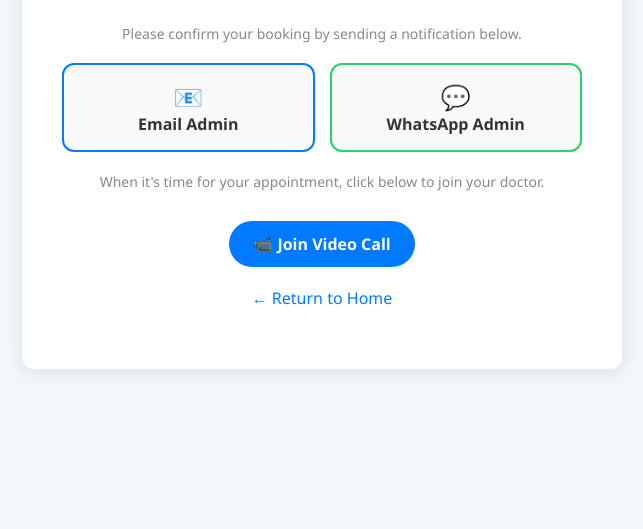
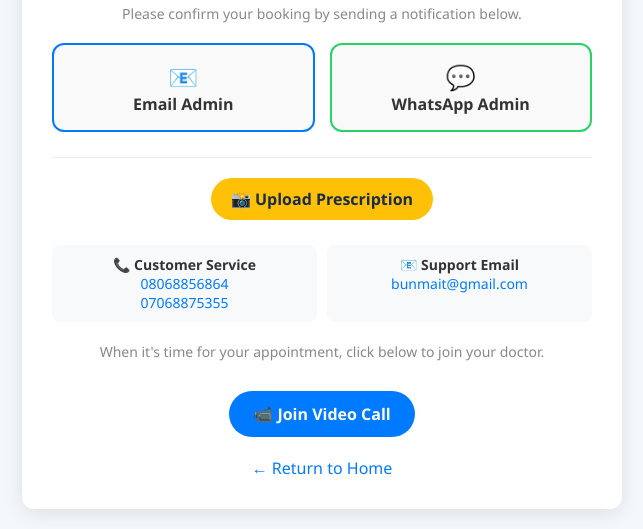
Before and after one commit to zionbunc/ziobunctelemedicineng, a website: page thank-you.html in a window 1280 px wide. Shown: the part 328-857 px from the top of the page, without its empty margins (318-961 px from the left). Before the commit the page ends 800 px from the top, so only its background shows below. Drawn offline with Linux system fonts and the light colour scheme.

Commit message:
Added pharmacist follow-up, upload, and customer service details

```diff
--- a/thank-you.html
+++ b/thank-you.html
@@ -6,14 +6,13 @@
     <title>Appointment Booked - Ziobunc Telemedicine</title>
     <style>
         * { margin: 0; padding: 0; box-sizing: border-box; font-family: 'Segoe UI', sans-serif; }
-        body { background: #f4f7fc; display: flex; justify-content: center; align-items: center; height: 100vh; }
-        .container { max-width: 600px; width: 100%; background: white; padding: 40px; border-radius: 12px; box-shadow: 0 4px 20px rgba(0,0,0,0.1); text-align: center; }
+        body { background: #f4f7fc; display: flex; justify-content: center; align-items: center; min-height: 100vh; padding: 20px; }
+        .container { max-width: 600px; width: 100%; background: white; padding: 30px; border-radius: 12px; box-shadow: 0 4px 20px rgba(0,0,0,0.1); text-align: center; }
         .icon { font-size: 60px; color: #28a745; margin-bottom: 10px; }
         h1 { color: #28a745; margin-bottom: 10px; }
         p { color: #555; margin-bottom: 20px; }
 
         .action-grid { display: grid; grid-template-columns: 1fr 1fr; gap: 15px; margin: 20px 0; }
-
         .action-btn {
             display: flex; flex-direction: column; align-items: center; justify-content: center;
             padding: 15px; border-radius: 12px; text-decoration: none; font-weight: bold; border: 2px solid #eee;
@@ -27,10 +26,18 @@
 
         .video-btn { display: inline-block; background: #007bff; color: white; padding: 12px 24px; border-radius: 30px; text-decoration: none; margin-top: 10px; font-weight: bold; }
         .video-btn:hover { background: #0056b3; }
+
+        /* Upload and Support Section */
+        .support-section { margin-top: 25px; padding-top: 20px; border-top: 1px solid #eee; }
+        .upload-btn { background: #ffc107; color: #1a2b4c; padding: 10px 20px; border-radius: 30px; text-decoration: none; font-weight: bold; display: inline-block; margin-bottom: 15px; }
+        .support-grid { display: grid; grid-template-columns: 1fr 1fr; gap: 10px; margin-top: 10px; }
+        .support-item { background: #f8f9fa; padding: 10px; border-radius: 8px; font-size: 14px; }
+        .support-item strong { display: block; color: #333; }
         a { color: #007bff; text-decoration: none; }
+        .back-link { display: block; margin-top: 20px; }
 
         @media (max-width: 500px) {
-            .action-grid { grid-template-columns: 1fr; }
+            .action-grid, .support-grid { grid-template-columns: 1fr; }
         }
     </style>
 </head>
@@ -39,34 +46,44 @@
         <div class="icon">✅</div>
         <h1>Appointment Booked!</h1>
         <p>Your consultation has been scheduled. A confirmation has been sent to the admin.</p>
+
+        <div style="background: #e8f5e9; padding: 10px; border-radius: 8px; margin-bottom: 15px; color: #2e7d32; font-size: 14px;">
+            🧑‍⚕️ <strong>Free Pharmacist Follow-up Included!</strong><br>
+            A pharmacist will review your prescription and reach out to you shortly.
+        </div>
+
         <p style="font-size: 14px; color: #888;">Please confirm your booking by sending a notification below.</p>
 
         <div class="action-grid">
-            <!-- Email Button to Admin -->
             <a href="mailto:ziobuncenterprise@gmail.com?subject=Ziobunc%20Appointment%20Confirmation&body=Hello%20Admin,%0A%0AMy%20name%20is%20[Your%20Name]%20and%20I%20have%20booked%20a%20consultation.%0A%0APlease%20confirm%20my%20appointment.%0A%0AThank%20you." class="action-btn email">
                 <span style="font-size: 24px;">📧</span>
                 Email Admin
             </a>
-
-            <!-- WhatsApp Button to Admin -->
             <a href="https://wa.me/2348068856864?text=Hello%20Admin,%20I%20have%20booked%20a%20consultation%20with%20Ziobunc%20Telemedicine.%20Please%20confirm%20my%20appointment." class="action-btn whatsapp">
                 <span style="font-size: 24px;">💬</span>
                 WhatsApp Admin
             </a>
         </div>
 
-        <p style="font-size: 14px; color: #888; margin-top: 15px;">When it's time for your appointment, click below to join your doctor.</p>
+        <div class="support-section">
+            <a href="#" class="upload-btn" onclick="alert('📸 Please upload a photo of your prescription or any medical documents for the pharmacist.'); return false;">📸 Upload Prescription</a>
+
+            <div class="support-grid">
+                <div class="support-item">
+                    <strong>📞 Customer Service</strong>
+                    <a href="tel:08068856864">08068856864</a><br>
+                    <a href="tel:07068875355">07068875355</a>
+                </div>
+                <div class="support-item">
+                    <strong>📧 Support Email</strong>
+                    <a href="mailto:bunmait@gmail.com">bunmait@gmail.com</a>
+                </div>
+            </div>
+        </div>
+
+        <p style="font-size: 14px; color: #888; margin-top: 20px;">When it's time for your appointment, click below to join your doctor.</p>
         <a href="video-call.html" class="video-btn">📹 Join Video Call</a>
-        <p style="margin-top: 20px;"><a href="https://ziobunctelemedicineng.vercel.app">← Return to Home</a></p>
+        <a href="https://ziobunctelemedicineng.vercel.app" class="back-link">← Return to Home</a>
     </div>
-
-    <script>
-        // Simple script to grab the booking info from the URL if needed
-        const urlParams = new URLSearchParams(window.location.search);
-        const doctor = urlParams.get('doctor');
-        if(doctor) {
-            document.getElementById('displayDoctor').textContent = doctor;
-        }
-    </script>
 </body>
 </html>
```
